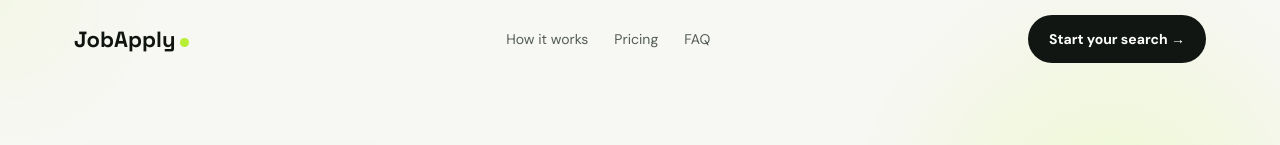
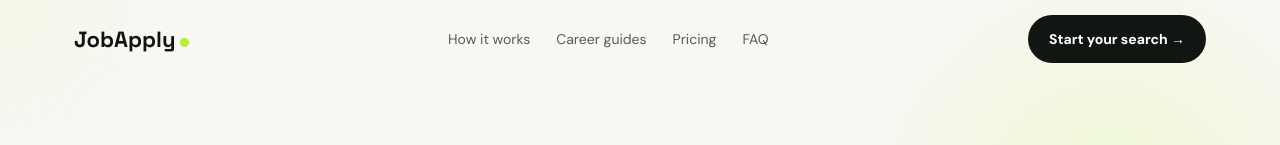
Before and after one commit to supportaff/jobapply, a Next.js app: page / in a window 1280 px wide. Shown: the top 145 px of the page. Built offline with nearby package versions, Linux system fonts and the light colour scheme.

Commit message:
Add SEO blog discovery section to landing page

```diff
--- a/app/page.tsx
+++ b/app/page.tsx
@@ -9,15 +9,30 @@ const faqs = [
   ['Which countries can you target?', 'We can support job searches across major international markets, including the United States, Canada, United Kingdom, Australia, Germany, Singapore, UAE, India and other agreed locations.'],
 ]
 
+const blogPosts = [
+  {category:'JOB SEARCH', title:'How to Find a Job Faster: A Practical Job Search Strategy', excerpt:'Build a focused search around your target role, profile, applications and interview pipeline instead of applying everywhere.', href:'/blog/how-to-find-a-job-faster'},
+  {category:'INTERVIEWS', title:'How to Get More Job Interviews in a Competitive Market', excerpt:'Learn what can improve response rates, from positioning and role selection to tailored applications and follow-up.', href:'/blog/how-to-get-more-job-interviews'},
+  {category:'APPLICATIONS', title:'Done-for-You Job Applications: What to Look For', excerpt:'Understand what a professional job application service should actually handle and what candidates should expect.', href:'/blog/done-for-you-job-application-service'},
+  {category:'CAREER', title:'How Many Jobs Should You Apply to Each Week?', excerpt:'Quality, relevance and consistency matter more than sending hundreds of random applications.', href:'/blog/how-many-jobs-should-you-apply-to-each-week'},
+  {category:'GLOBAL JOBS', title:'How to Search for Jobs in the USA From Abroad', excerpt:'A practical guide to targeting US employers, remote opportunities, relocation roles and international careers.', href:'/blog/how-to-search-for-jobs-in-the-usa'},
+  {category:'CAREER STRATEGY', title:'Why Candidate Profile Analysis Matters Before Applying', excerpt:'Discover how a profile review can uncover positioning gaps, strengths and better-fit opportunities.', href:'/blog/why-candidate-profile-analysis-matters'},
+  {category:'JOB SEARCH', title:'How to Do a SWOT Analysis for Your Job Search', excerpt:'Use strengths, weaknesses, opportunities and threats to make your career search more targeted.', href:'/blog/job-search-swot-analysis'},
+  {category:'INTERVIEWS', title:'The Complete Job Interview Preparation Guide', excerpt:'Prepare for common questions, role-specific discussions and the final stage of the hiring process.', href:'/blog/job-interview-preparation-guide'},
+  {category:'INTERNATIONAL', title:'How to Find Jobs in the UK, Canada and Australia', excerpt:'Compare international job-search approaches and build a practical overseas career strategy.', href:'/blog/international-job-search-uk-canada-australia'},
+  {category:'CAREER CHANGE', title:'How to Change Careers Without Starting From Zero', excerpt:'Translate existing experience into a stronger career narrative and target transferable opportunities.', href:'/blog/how-to-change-careers'},
+]
+
 export default function Home() {
   return <main id="top">
-    <header className="wrap nav"><a className="logo" href="#top">JobApply<span /></a><nav className="navlinks"><a href="#experience">How it works</a><a href="#offer">Pricing</a><a href="#faq">FAQ</a></nav><a className="btn btn-dark" href="#start">Start your search →</a></header>
+    <header className="wrap nav"><a className="logo" href="#top">JobApply<span /></a><nav className="navlinks"><a href="#experience">How it works</a><a href="#resources">Career guides</a><a href="#offer">Pricing</a><a href="#faq">FAQ</a></nav><a className="btn btn-dark" href="#start">Start your search →</a></header>
     <InteractiveHome />
+
+    <section id="resources" className="blog-preview-section"><div className="wrap"><div className="blog-preview-head"><div><div className="section-kicker">CAREER RESOURCES</div><h2>Practical guides for a better job search.</h2><p>Explore our latest advice on job applications, interviews, career strategy and international job searches.</p></div><a className="blog-all-link" href="/blog">View all guides →</a></div><div className="blog-preview-grid">{blogPosts.map((post,index)=><a className="blog-preview-card" href={post.href} key={post.href}><div className="blog-card-top"><span>{post.category}</span><b>0{index+1}</b></div><h3>{post.title}</h3><p>{post.excerpt}</p><div className="blog-read">Read guide <span>↗</span></div></a>)}</div></div></section>
 
     <section id="offer" className="section faq-section"><div className="wrap"><div className="sectionhead compact"><div><div className="section-kicker">YOUR QUESTIONS</div><h2>Everything important, upfront.</h2></div><p>Clear answers before you start.</p></div><div className="faqgrid">{faqs.map(([q,a])=><details className="faq" key={q}><summary><span>{q}</span><b>+</b></summary><p>{a}</p></details>)}</div></div></section>
 
     <section id="faq" className="wrap cta"><div className="ctabox"><div className="ctaeyebrow">12 OF 15 LAUNCH SLOTS LEFT · 3 FILLED</div><h2>Put your job search in motion.</h2><p><s>$799</s> → <strong>$499</strong> · 3 months · one payment</p><div className="actions center-actions"><a className="btn btn-dark" href="#start">Claim my launch slot →</a></div><small>After all 15 launch slots are filled, the price returns to $799.</small></div></section>
 
-    <footer className="site-footer"><div className="wrap footer-main"><div className="footer-brand"><a className="footer-logo" href="#top">JobApply<span /></a><p>Managed job application support from candidate profile to interview.</p><div className="footer-badge">MANAGED CAREER SERVICE</div></div><div className="footer-col"><h4>Explore</h4><a href="#experience">How it works</a><a href="#offer">Pricing</a><a href="#faq">FAQ</a></div><div className="footer-col"><h4>Service</h4><a href="#service">Candidate analysis</a><a href="#experience">Interview preparation</a><a href="#service">Global job search</a></div><div className="footer-col"><h4>Legal</h4><a href="/terms">Terms & Conditions</a><a href="/privacy">Privacy</a><a href="mailto:hello@jobapply.com">Contact</a></div></div><div className="wrap footer-bottom"><span>© 2026 JobApply. All rights reserved.</span><span>3-month minimum · $499 launch offer · 12 of 15 slots left</span><span>Refund terms apply · No job offer guaranteed.</span></div></footer>
+    <footer className="site-footer"><div className="wrap footer-main"><div className="footer-brand"><a className="footer-logo" href="#top">JobApply<span /></a><p>Managed job application support from candidate profile to interview.</p><div className="footer-badge">MANAGED CAREER SERVICE</div></div><div className="footer-col"><h4>Explore</h4><a href="#experience">How it works</a><a href="#resources">Career guides</a><a href="#offer">Pricing</a><a href="#faq">FAQ</a></div><div className="footer-col"><h4>Service</h4><a href="#service">Candidate analysis</a><a href="#experience">Interview preparation</a><a href="#service">Global job search</a></div><div className="footer-col"><h4>Legal</h4><a href="/terms">Terms & Conditions</a><a href="/privacy">Privacy</a><a href="mailto:hello@jobapply.com">Contact</a></div></div><div className="wrap footer-bottom"><span>© 2026 JobApply. All rights reserved.</span><span>3-month minimum · $499 launch offer · 12 of 15 slots left</span><span>Refund terms apply · No job offer guaranteed.</span></div></footer>
   </main>
 }
```
